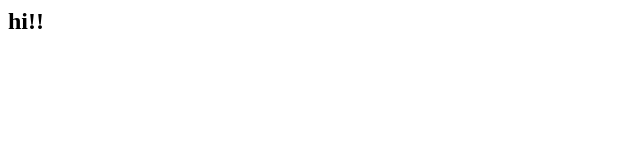
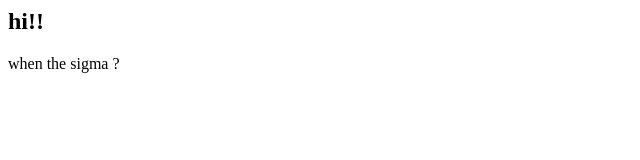
Before and after one commit to MrMcChessman/MrMcChessman.github.io, a plain HTML site: page index.html in a window 1280 px wide. Shown: the whole page, without its empty margins (0-640 px from the left). Drawn offline with Linux system fonts and the light colour scheme.

Commit message:
Update index.html
when the sigma

```diff
--- a/index.html
+++ b/index.html
@@ -1 +1,2 @@
 <h2>hi!!</h2>
+<p>when the sigma ?</p>
```
